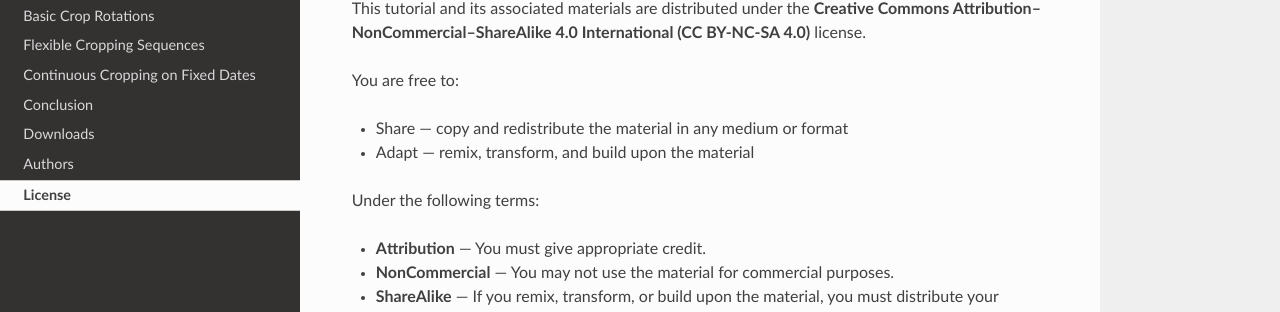
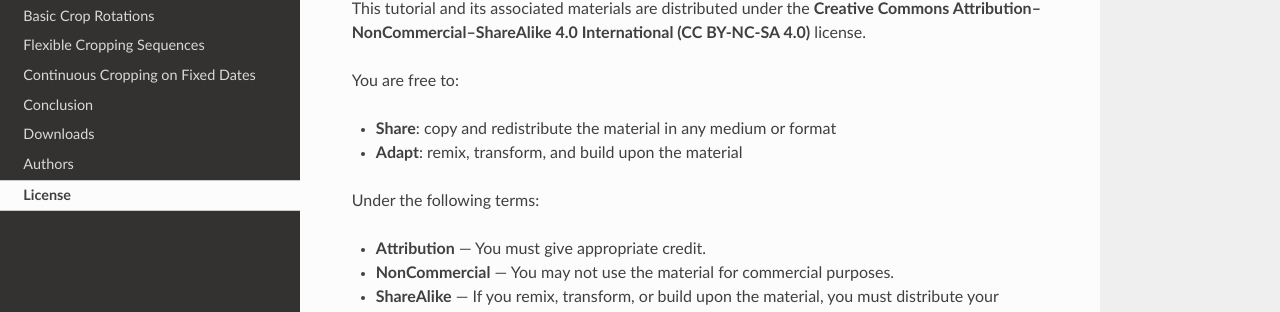
Before and after one commit to ugrewer/APSIM_RotationTraining, a Sphinx documentation site: the page built from docs/license.rst, in a window 1280 px wide. Shown: the part 163-475 px from the top of the page. Built offline with Sphinx 7.4.7 and the Read the Docs theme 3.1.0, drawn with Linux system fonts in a browser that asks for light colours.

```diff
--- a/README.rst
+++ b/README.rst
@@ -33,7 +33,7 @@ When referencing or utilising material from this tutorial, we suggest using the
 
 .. admonition:: Suggested Citation
 
-   **Person, A., & Person, B. (2025).** *Continuous Cropping Using the APSIM Cropping Systems Model. A Comprehensive Tutorial for APSIM Users*
+   **Person, A., & Person, B. (2025).** *Continuous Cropping Using the APSIM Cropping Systems Model. A Comprehensive Tutorial for APSIM Users.*
    APSIM Initiative. Retrieved from: https://apsim-rotationtraining.readthedocs.io
 
 APSIM Acknowledgement
--- a/docs/license.rst
+++ b/docs/license.rst
@@ -6,8 +6,8 @@ This tutorial and its associated materials are distributed under the
 
 You are free to:
 
-- Share — copy and redistribute the material in any medium or format
-- Adapt — remix, transform, and build upon the material
+- **Share**:        copy and redistribute the material in any medium or format
+- **Adapt**:        remix, transform, and build upon the material
 
 Under the following terms:
 
```
